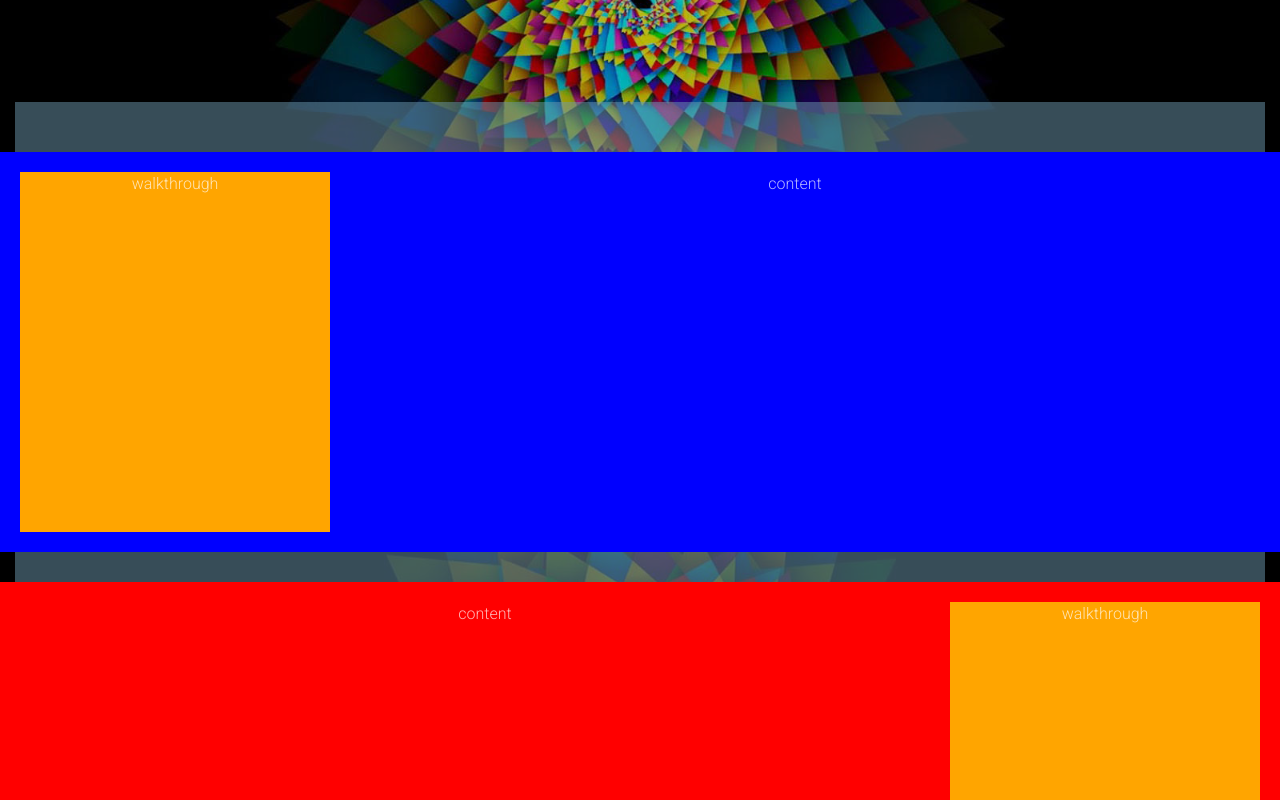
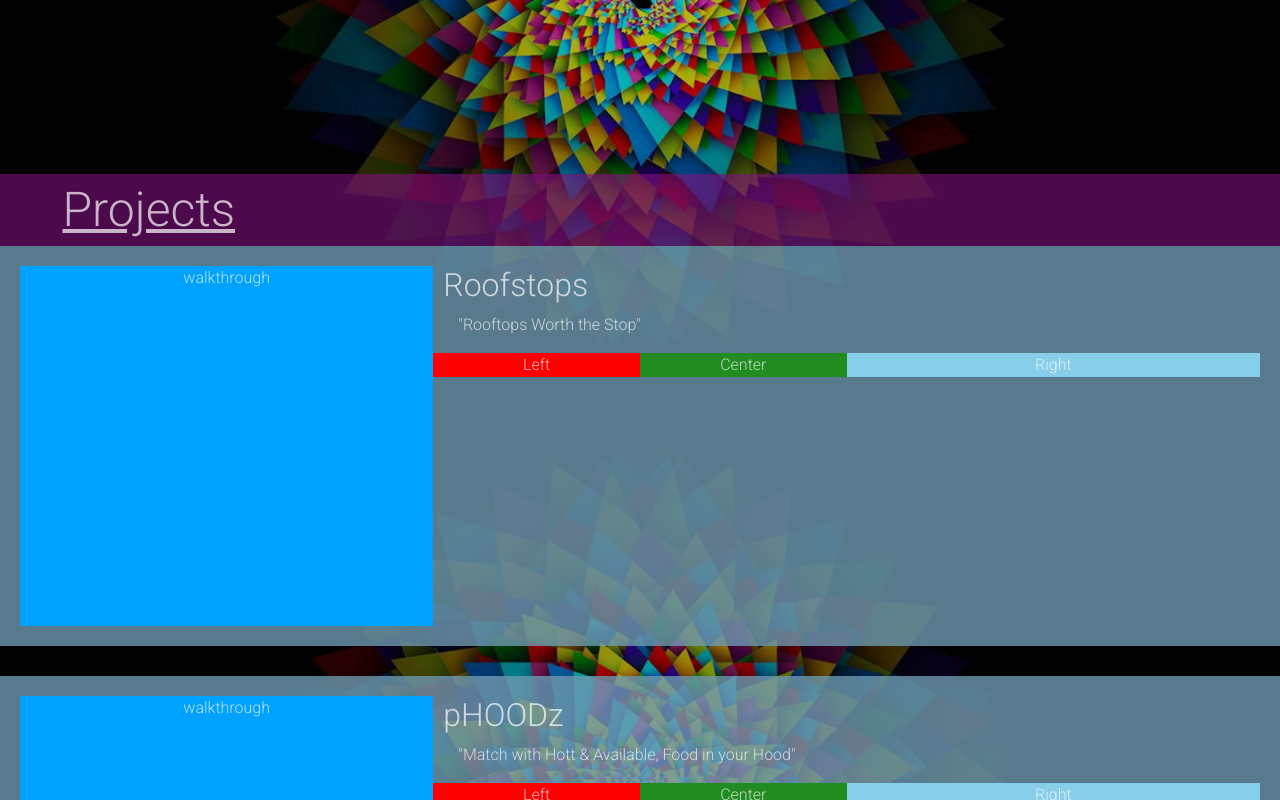
Before and after one commit to giblerw/Weston-Gibler-Portfolio, a React (Create React App) app: page / in a window 1280 px wide. Shown: the part 2000-2800 px from the top of the page. Built offline with nearby package versions, Linux system fonts and the light colour scheme.

Commit message:
added links to nav, started formatting project rows. Added header labels to sections

```diff
--- a/src/App.css
+++ b/src/App.css
@@ -34,6 +34,8 @@
 .navbar {
   background-color: rgba(110,153,175,0.5);
   width: 100%;
+  padding-top: 0;
+  padding-bottom: 0;
 }
 
 .linked {
@@ -52,6 +54,7 @@
   background-size: contain;
   padding: 15px;
   margin-right: 15px;
+  margin-left: 40px;
 }
 
 .footer {
@@ -102,53 +105,84 @@
 }
 
 .about_content {
-  background-color: rgba(110,153,175,0.5);
   margin-top: 400px;
-  min-height: 500px;
 }
 
 .about-left{
   background-color: red;
+  min-height: 500px;
 }
 
 .about-center{
   background-color: yellow;
+  min-height: 500px;
 }
 
 .about-right{
   background-color: blue;
+  min-height: 500px;
 }
 
 .projects_content {
-  background-color: rgba(110,153,175,0.5);
   margin-top: 400px;
-  padding-top: 50px;
 }
 
-.project_row_left {
+.projects_header,
+.about_header,
+.resume_header {
+  text-align: left;
+}
+
+.section_header {
+  background-color: rgba(127,15,126,0.6);
+  padding-left: 5%;
+  padding-right: 5%;
+  font-size: 6vh;
+  font-weight: 100;
+}
+
+.project_row {
   min-height: 400px;
   padding:20px;
-  background-color: blue;
+  background-color: rgba(110,153,175,0.8);
   margin-bottom: 30px;
 }
 
-.project_row_right {
-  min-height: 400px;
-  padding:20px;
-  margin-bottom: 30px;
+.project_content_row {
+  /* min-width: 100%; */
+}
+
+.project_content-left {
   background-color: red;
 }
 
-.project-left, .project-right {
-  background-color: orange;
-  min-height: 100%;
+.project_content-center {
+  background-color: forestgreen;
+}
+
+.project_content-right {
+  background-color: skyblue;
+}
+
+.project-left {
+  background-color: rgb(0, 162, 255);
   width: 100%;
 }
 
+.app_title, .app_subtitle {
+  padding-left: 10px;
+  text-align: left;
+}
 
+.cv_section {
+  margin-top: 400px;
+  margin-bottom: 20px;
+}
 .cv_content {
   background-color: rgba(110,153,175,0.5);
-  margin-top: 400px;
+  margin-left: 25%;
+  margin-right: 25%;
+  padding: 3%;
 }
 
 .resume {
--- a/src/components/About.jsx
+++ b/src/components/About.jsx
@@ -3,10 +3,13 @@ import React, { Component } from 'react';
 class About extends Component {
   render() {
     return(
-      <div className="about_content row">
-        <div className="col-md-3 about-left">Left</div>
-        <div className="col-md-6 about-center">Center</div>
-        <div className="col-md-3 about-right">Right</div>
+      <div className="about_content">
+      <span className="row section_header about_header"><u>About Me</u></span>
+        <div className="row">
+          <div className="col-md-3 about-left">Left</div>
+          <div className="col-md-6 about-center">Center</div>
+          <div className="col-md-3 about-right">Right</div>
+        </div>
       </div>
     )
   }
--- a/src/components/CV.jsx
+++ b/src/components/CV.jsx
@@ -3,9 +3,11 @@ import React, { Component } from 'react';
 class CV extends Component {
   render() {
     return(
-      <div className="cv_content">
-        <h1>R&#233;sum&#233;</h1>
-        <div className="resume"></div>
+      <div className="cv_section">
+        <span className="row section_header resume_header"><u>R&#233;sum&#233;</u></span>
+        <div className="cv_content">
+          <div className="resume"></div>
+        </div>
       </div>
     )
   }
--- a/src/components/Nav.jsx
+++ b/src/components/Nav.jsx
@@ -16,10 +16,10 @@ import {
 import { BrowserRouter as Router } from 'react-router-dom';
 
 const Socials = () => (
-  <span className="social-icons">
+  <li className="social-icons">
   <a href="https://github.com/giblerw" className="github"></a>
   <a href="https://www.linkedin.com/in/giblerw/" className="linked"></a>
-  </span>
+  </li>
 )
 
 class Nav extends Component {
@@ -44,9 +44,6 @@ class Nav extends Component {
                     <NavbarBrand className="logo" href="/"></NavbarBrand>
                     { !this.state.isWideEnough && <NavbarToggler onClick = { this.onClick } />}
                     <Collapse isOpen = { this.state.collapse } navbar>
-                        <NavbarNav left>
-                          <Socials />
-                        </NavbarNav>
                         <NavbarNav right>
                           <NavItem>
                               <NavLink to="#">About Me</NavLink>
@@ -64,6 +61,7 @@ class Nav extends Component {
                                 </DropdownMenu>
                             </Dropdown>
                           </NavItem>
+                          <Socials className="social_icons"/>
                         </NavbarNav>
                     </Collapse>
                 </Navbar>
--- a/src/components/Projects.jsx
+++ b/src/components/Projects.jsx
@@ -1,29 +1,82 @@
 import React, { Component } from 'react';
+
+const projects = [
+  {
+    title: 'Roofstops',
+    tagLine: 'Rooftops Worth the Stop',
+    format: 'Mobile iOS',
+    stack: [
+      'ReactNative',
+      'Custom API',
+      'Native Maps(Airbnb)',
+      'OpenWeatherMaps API',
+      'ReactNative Elements',
+      'ReactNative Gesture Handler',
+      'ReactNative Phone Call',
+      'ReactNative Tab View',
+      'ReactNative Text Input',
+      'ReactNative Vector Icons',
+      'React Navigation',
+    ],
+    info: 'A Mobile app that helps you locate the closest Roof Top bars in your area. By entering your zip code, a list is returned to the user of all the available rooftops, as well as the local temperature. The list is generated by a custom built API and database which was built by our small team. Clicking on a list item will bring the user to a detailed view which includes a picture, the address with a linked map button, the hours of operations(both regular and happy), as well as links to their phone number and website.',
+    github: 'https://github.com/Roofstops/Roofstops',
+    photos: [],
+    objectId: 0,
+  },
+  {
+    title: 'pHOODz',
+    tagLine: 'Match with Hott & Available, Food in your Hood',
+    format: 'Mobile iOS',
+    stack: ['Native iOS Swift 4', 'Xcode 9', 'Firebase', 'GooglePlaces API'],
+    info: 'I wanted to make this app as user friendly as possible. To do that, I wrote as much "behind the screen" as I could. Thanks to Apple\'s core functionality kits, and Firebase\'s DB capabilities, user interaction is minimal. 1.) Select or Add a Search Query. 2.) Swipe Left for next choice. 3.) Swipe Right for desired choice. 4.) Navigate to destination.',
+    github: 'https://github.com/giblerw/pHOODz',
+    photos: [],
+    objectId: 1,
+  },
+  {
+    title: '',
+    tagLine: '',
+    format: '',
+    stack: [],
+    info: '',
+    github: '',
+    photos: [],
+    objectId: 2,
+  },
+  {
+    title: '',
+    tagLine: '',
+    format: '',
+    stack: [],
+    info: '',
+    github: '',
+    photos: [],
+    objectId: 3,
+  },
+];
 
 class Projects extends Component {
   render() {
     return(
       <div className="projects_content">
-        <div className="row project_row_left">
-          <div className="col-md-3 project-left">walkthrough</div>
-          <div className="col-md-9 project-center">content</div>
-        </div>
-        <div className="row project_row_right">
-          <div className="col-md-9 project-center">content</div>
-          <div className="col-md-3 project-right">walkthrough</div>
-        </div>
-        <div className="row project_row_left">
-          <div className="col-md-3 project-left">walkthrough</div>
-          <div className="col-md-9 project-center">content</div>
-        </div>
-        <div className="row project_row_right">
-          <div className="col-md-9 project-center">content</div>
-          <div className="col-md-3 project-right">walkthrough</div>
-        </div>
-        <div className="row project_row_left">
-          <div className="col-md-3 project-left">walkthrough</div>
-          <div className="col-md-9 project-center">content</div>
-        </div>
+      <span className="row section_header projects_header"><u>Projects</u></span>
+      {projects.map(project => {
+        return (
+          <div className="row project_row" key={project.objectId}>
+            <div className="col-md-4 project-left">walkthrough</div>
+            <div className="container col-md-8 project-center">
+              <h2 className="row app_title">{project.title}</h2>
+              <p className="app_subtitle">"{project.tagLine}"</p>
+              <div className="row project_content_row">
+                <div className="col-md-3 project_content-left">Left</div>
+                <div className="col-md-3 project_content-center">Center</div>
+                <div className="col-md-6 project_content-right">Right</div>
+              </div>
+            </div>
+          </div>
+        )
+      })
+      }
       </div>
     )
   }
--- a/src/index.js
+++ b/src/index.js
@@ -7,3 +7,7 @@ import ReactDOM from 'react-dom';
 import App from './App';
 
 ReactDOM.render(<App />, document.getElementById('root'));
+
+if (module.hot) {
+    module.hot.accept();
+}
```
